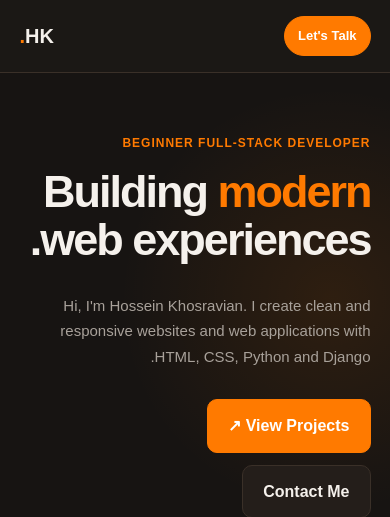
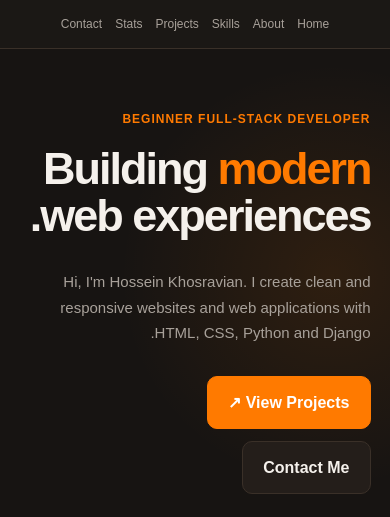
Before and after one commit to Luffysun09/Real-Web-Project, a Django app: template mywebsite/templates/first.html in a window 390 px wide. Shown: the top 517 px of the page. Run offline with Django 5.2, Linux system fonts and the light colour scheme; the template is opened without the code that fills it, so the values that code supplies are empty.

Commit message:
Update Style.css

```diff
--- a/mywebsite/static/css/Style.css
+++ b/mywebsite/static/css/Style.css
@@ -32,9 +32,10 @@ header {
 ========================= */
 
 .navbar {
-    display: flex;
-    justify-content: space-between;
+    display: grid;
+    grid-template-columns: 1fr auto 1fr;
     align-items: center;
+
     padding: 18px 7%;
 
     background-color: rgba(29, 25, 22, 0.92);
@@ -44,9 +45,14 @@ header {
     backdrop-filter: blur(12px);
 }
 
+/* LOGO */
+
 .logo {
+    justify-self: start;
+
     font-size: 24px;
     font-weight: bold;
+
     color: #F5F1EC;
 }
 
@@ -54,14 +60,22 @@ header {
     color: #FF7A00;
 }
 
+/* NAV LINKS */
+
 .nav-links {
     display: flex;
+
+    justify-content: center;
+    align-items: center;
+
     gap: 22px;
 }
 
 .nav-links a {
     color: #A8A19A;
+
     font-size: 14px;
+
     transition: 0.3s;
 }
 
@@ -69,8 +83,10 @@ header {
     color: #FF7A00;
 }
 
+/* CONTACT BUTTON */
+
 .talk-button {
-    order: -1;
+    justify-self: end;
 
     padding: 9px 17px;
 
@@ -89,6 +105,7 @@ header {
 .talk-button:hover {
     background-color: #B85C00;
     border-color: #B85C00;
+
     transform: translateY(-2px);
 }
 
@@ -98,9 +115,11 @@ header {
 
 .home {
     min-height: 90vh;
+
     padding: 90px 7%;
 
     display: flex;
+
     justify-content: space-between;
     align-items: center;
 
@@ -116,20 +135,26 @@ header {
 
 .home-text {
     width: min(700px, 100%);
+
     text-align: right;
 }
 
 .small-title {
     color: #FF7A00;
+
     font-size: 12px;
     font-weight: bold;
+
     letter-spacing: 1px;
+
     margin-bottom: 15px;
 }
 
 .home h1 {
     font-size: clamp(45px, 7vw, 90px);
+
     line-height: 1.05;
+
     letter-spacing: -3px;
 }
 
@@ -139,8 +164,11 @@ header {
 
 .description {
     color: #A8A19A;
+
     max-width: 620px;
+
     margin: 30px 0;
+
     font-size: 16px;
 }
 
@@ -156,6 +184,7 @@ header {
     width: 100%;
 
     display: flex;
+
     justify-content: flex-start;
     align-items: center;
 
@@ -166,6 +195,7 @@ header {
 
 .button {
     display: inline-flex;
+
     align-items: center;
     justify-content: center;
 
@@ -182,6 +212,7 @@ header {
 
 .main-button {
     background-color: #FF7A00;
+
     color: #ffffff;
 
     border: 1px solid #FF7A00;
@@ -189,15 +220,18 @@ header {
 
 .main-button:hover {
     background-color: #B85C00;
+
     border-color: #B85C00;
 
     transform: translateY(-3px);
 
-    box-shadow: 0 10px 30px rgba(255, 122, 0, 0.20);
+    box-shadow:
+        0 10px 30px rgba(255, 122, 0, 0.20);
 }
 
 .second-button {
     background-color: #241E1A;
+
     color: #F5F1EC;
 
     border: 1px solid #3A3028;
@@ -205,6 +239,7 @@ header {
 
 .second-button:hover {
     border-color: #FF7A00;
+
     color: #FF7A00;
 
     transform: translateY(-3px);
@@ -216,6 +251,7 @@ header {
 
 .profile {
     width: 280px;
+
     flex-shrink: 0;
 
     padding: 30px;
@@ -223,11 +259,13 @@ header {
     background-color: #241E1A;
 
     border: 1px solid #3A3028;
+
     border-radius: 20px;
 
     text-align: right;
 
-    box-shadow: 0 15px 40px rgba(0, 0, 0, 0.25);
+    box-shadow:
+        0 15px 40px rgba(0, 0, 0, 0.25);
 
     transition: 0.3s;
 }
@@ -235,7 +273,8 @@ header {
 .profile:hover {
     transform: translateY(-6px);
 
-    box-shadow: 0 20px 45px rgba(0, 0, 0, 0.35);
+    box-shadow:
+        0 20px 45px rgba(0, 0, 0, 0.35);
 }
 
 .profile-picture {
@@ -243,6 +282,7 @@ header {
     height: 140px;
 
     border-radius: 50%;
+
     overflow: hidden;
 
     margin-bottom: 20px;
@@ -273,6 +313,7 @@ header {
     color: #FF7A00;
 
     font-size: 13px;
+
     font-weight: bold;
 }
 
@@ -288,6 +329,7 @@ header {
 
 .section h2 {
     font-size: clamp(35px, 5vw, 60px);
+
     line-height: 1.1;
 
     margin-bottom: 45px;
@@ -299,6 +341,7 @@ header {
 
 .about {
     display: flex;
+
     gap: 70px;
 }
 
@@ -306,11 +349,13 @@ header {
     flex: 1;
 
     font-size: 22px;
+
     color: #F5F1EC;
 }
 
 .about-info {
     flex: 1;
+
     color: #A8A19A;
 }
 
@@ -326,6 +371,7 @@ header {
 
 .info strong {
     display: inline-block;
+
     width: 110px;
 
     color: #F5F1EC;
@@ -337,6 +383,7 @@ header {
 
 .skills {
     display: grid;
+
     grid-template-columns: repeat(4, 1fr);
 
     gap: 15px;
@@ -348,6 +395,7 @@ header {
     background-color: #241E1A;
 
     border: 1px solid #3A3028;
+
     border-radius: 16px;
 
     transition: 0.3s;
@@ -358,13 +406,15 @@ header {
 
     border-color: #FF7A00;
 
-    box-shadow: 0 15px 35px rgba(0, 0, 0, 0.25);
+    box-shadow:
+        0 15px 35px rgba(0, 0, 0, 0.25);
 }
 
 .skill span {
     color: #FF7A00;
 
     font-size: 12px;
+
     font-weight: bold;
 }
 
@@ -386,6 +436,7 @@ header {
 
 .projects {
     display: grid;
+
     grid-template-columns: repeat(3, 1fr);
 
     gap: 15px;
@@ -397,6 +448,7 @@ header {
     background-color: #241E1A;
 
     border: 1px solid #3A3028;
+
     border-radius: 16px;
 
     transition: 0.3s;
@@ -405,17 +457,20 @@ header {
 .project:hover {
     transform: translateY(-6px);
 
-    box-shadow: 0 15px 35px rgba(0, 0, 0, 0.25);
+    box-shadow:
+        0 15px 35px rgba(0, 0, 0, 0.25);
 }
 
 .project-image {
     height: 210px;
 
     display: flex;
+
     justify-content: center;
     align-items: center;
 
     font-size: 60px;
+
     font-weight: bold;
 }
 
@@ -457,6 +512,7 @@ header {
     color: #FF7A00;
 
     font-size: 11px;
+
     font-weight: bold;
 
     letter-spacing: 1px;
@@ -480,6 +536,7 @@ header {
     color: #FF7A00;
 
     font-size: 13px;
+
     font-weight: bold;
 }
 
@@ -488,15 +545,18 @@ header {
 }
 
 /* =========================
-   STATS / STATUS
+   STATS
 ========================= */
 
 .stats {
     display: grid;
+
     grid-template-columns: repeat(4, 1fr);
 
     border: 1px solid #3A3028;
+
     border-radius: 14px;
+
     overflow: hidden;
 
     background-color: #241E1A;
@@ -628,7 +688,8 @@ input:focus,
 textarea:focus {
     border-color: #FF7A00;
 
-    box-shadow: 0 0 0 3px rgba(255, 122, 0, 0.10);
+    box-shadow:
+        0 0 0 3px rgba(255, 122, 0, 0.10);
 }
 
 textarea {
@@ -643,15 +704,18 @@ textarea {
     align-self: flex-start;
 
     display: inline-flex;
+
     align-items: center;
     justify-content: center;
 
     padding: 10px 18px;
 
     background-color: #FF7A00;
+
     color: #ffffff;
 
     border: 1px solid #FF7A00;
+
     border-radius: 10px;
 
     font-weight: bold;
@@ -661,11 +725,13 @@ textarea {
 
 .send-button:hover {
     background-color: #B85C00;
+
     border-color: #B85C00;
 
     transform: translateY(-3px);
 
-    box-shadow: 0 10px 25px rgba(255, 122, 0, 0.18);
+    box-shadow:
+        0 10px 25px rgba(255, 122, 0, 0.18);
 }
 
 /* =========================
@@ -678,6 +744,7 @@ footer {
     border-top: 1px solid #3A3028;
 
     display: flex;
+
     justify-content: space-between;
     align-items: center;
 
@@ -698,8 +765,26 @@ footer a:hover {
 
 @media (max-width: 900px) {
 
+    .navbar {
+        grid-template-columns: 1fr auto 1fr;
+
+        padding: 16px 5%;
+    }
+
+    .logo {
+        font-size: 20px;
+    }
+
     .nav-links {
-        display: none;
+        gap: 14px;
+    }
+
+    .nav-links a {
+        font-size: 13px;
+    }
+
+    .talk-button {
+        padding: 8px 14px;
     }
 
     .home {
@@ -716,6 +801,7 @@ footer a:hover {
 
     .profile {
         width: 100%;
+
         max-width: 320px;
     }
 
@@ -741,6 +827,7 @@ footer a:hover {
 
     .stats div {
         border-left: 1px solid #3A3028;
+
         border-bottom: 1px solid #3A3028;
     }
 
@@ -761,25 +848,55 @@ footer a:hover {
 @media (max-width: 550px) {
 
     .navbar {
-        padding: 16px 5%;
+        display: flex;
+
+        justify-content: center;
+        align-items: center;
+
+        padding: 14px 5%;
     }
 
+    /* Hide logo on mobile */
+
     .logo {
-        font-size: 20px;
+        display: none;
     }
 
+    /* Mobile navigation */
+
+    .nav-links {
+        display: flex;
+
+        justify-content: center;
+        align-items: center;
+
+        flex-wrap: wrap;
+
+        gap: 8px 13px;
+
+        width: 100%;
+    }
+
+    .nav-links a {
+        font-size: 12px;
+    }
+
+    /* Hide contact button on mobile */
+
     .talk-button {
-        padding: 8px 13px;
+        display: none;
     }
 
     .home,
     .section {
         padding-left: 5%;
+
         padding-right: 5%;
     }
 
     .home {
         padding-top: 60px;
+
         padding-bottom: 70px;
     }
 
@@ -815,6 +932,7 @@ footer a:hover {
     .stats div:nth-child(3),
     .stats div:nth-child(4) {
         border-left: none;
+
         border-bottom: 1px solid #3A3028;
     }
 
```
